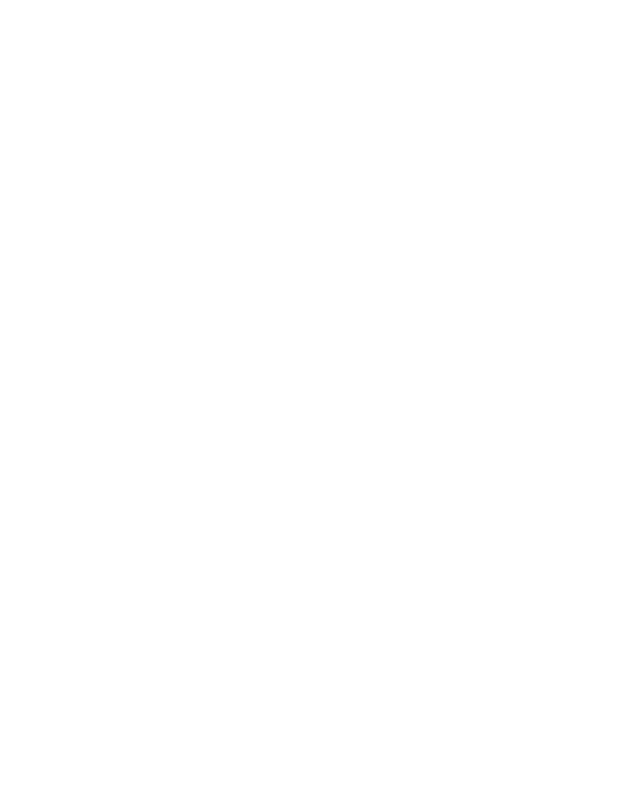
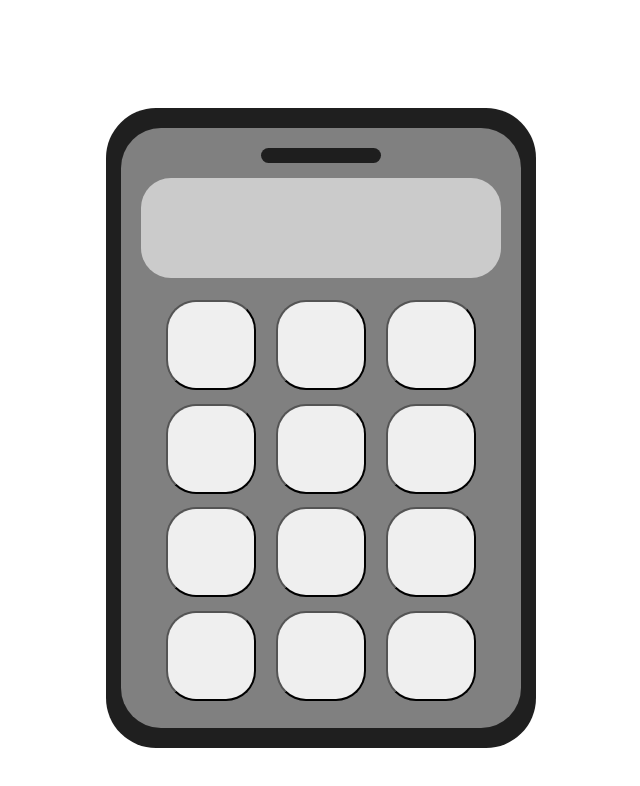
Before and after one commit to SujalGupta52/calculator, a plain HTML site: page index.html in a window 1280 px wide. Shown: the whole page, without its empty margins (319-959 px from the left). Drawn offline with Linux system fonts and the light colour scheme.

Commit message:
Edit index.html and style.css to create basic ui

```diff
--- a/index.html
+++ b/index.html
@@ -5,8 +5,18 @@
     <meta http-equiv="X-UA-Compatible" content="IE=edge">
     <meta name="viewport" content="width=device-width, initial-scale=1.0">
     <title>Document</title>
+    <link rel="stylesheet" href="style.css">
 </head>
 <body>
-
+    <div class="frame">
+        <div class="inner-frame">
+            <div class="decoration"></div>
+            <div class="display">
+            </div>
+            <div class="buttons">
+                <button class=""></button><button class=""></button><button class=""></button><button class=""></button><button class=""></button><button class=""></button><button class=""></button><button class=""></button><button class=""></button><button class=""></button><button class=""></button><button class=""></button>
+            </div>
+        </div>
+    </div>
 </body>
 </html>
--- a/style.css
+++ b/style.css
@@ -0,0 +1,55 @@
+body {
+    display: flex;
+    justify-content: center;
+    align-items: center;
+    padding-top: 100px;
+}
+
+.frame {
+    height: 600px;
+    width: 400px;
+    border-radius: 50px;
+    background-color: rgb(31, 31, 31);
+    display: flex;
+    padding: 20px 15px;
+}
+
+.inner-frame {
+    flex: 1;
+    display: flex;
+    background-color: grey;
+    border-radius: 40px;
+    flex-direction: column;
+    align-items: center;
+    gap: 15px;
+    padding: 20px;
+}
+
+.decoration {
+    width: 120px;
+    height: 15px;
+    background-color: rgb(30, 30, 30);
+    border-radius: 10px;
+}
+
+.display {
+    height: 100px;
+    width: 360px;
+    background-color: rgb(203, 203, 203);
+    border-radius: 30px;
+}
+
+.buttons {
+    flex: 1;
+    display: flex;
+    flex-wrap: wrap;
+    justify-content: center;
+    align-items: center;
+}
+
+button {
+    height: 90px;
+    width: 90px;
+    margin: 5px 10px;
+    border-radius: 30px;
+}
```
